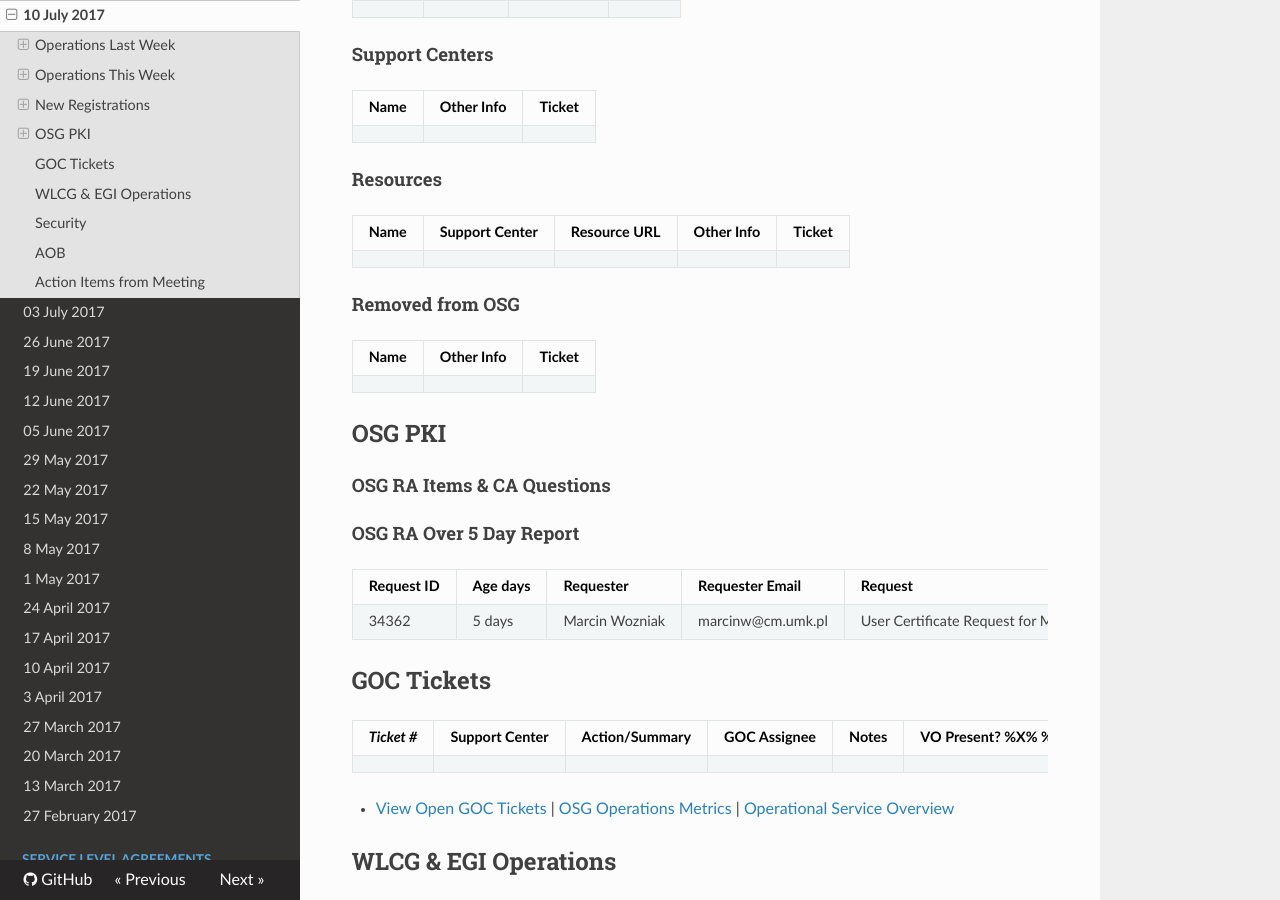
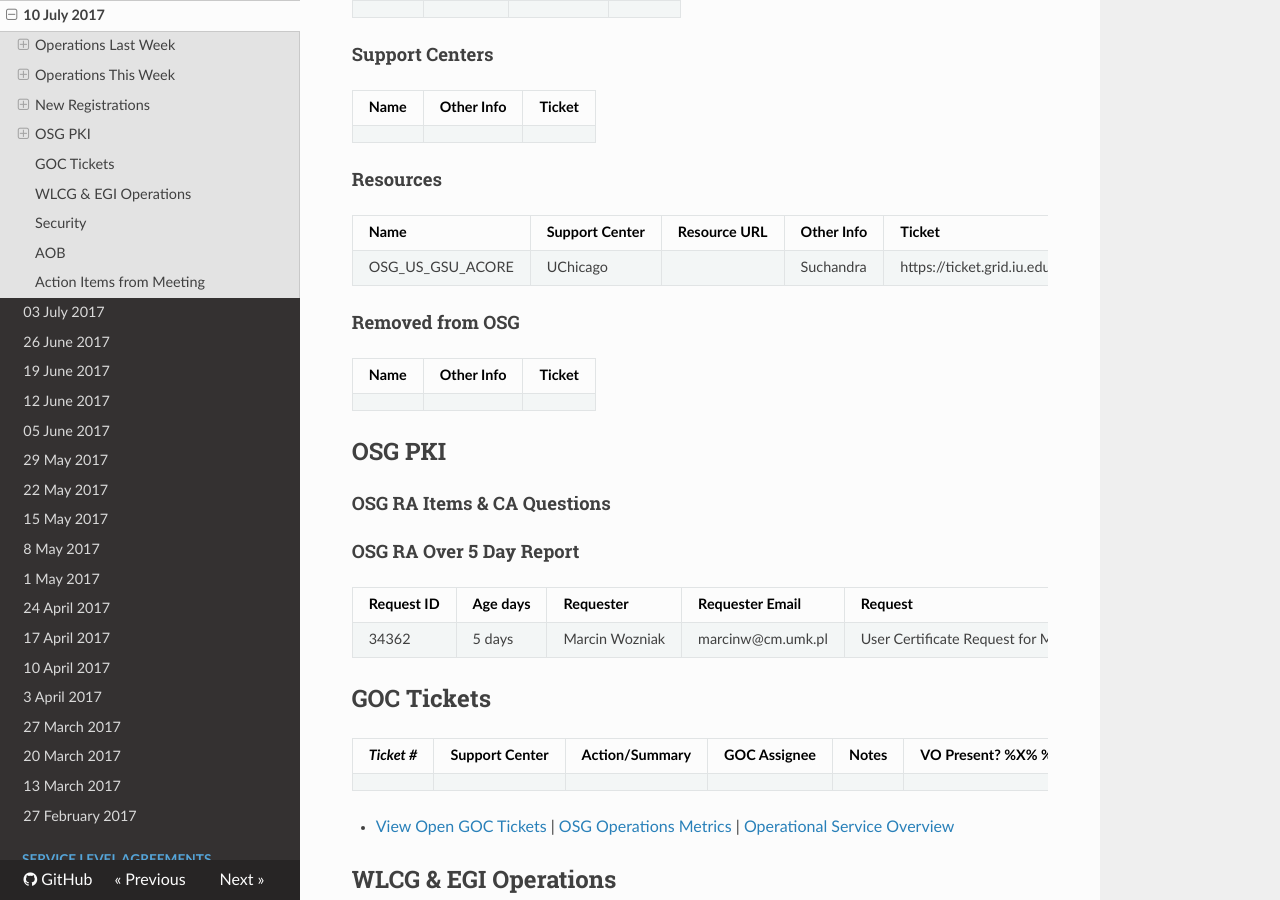
Before and after one commit to osg-htc/operations, an MkDocs documentation site: the page built from docs/WeeklyMinutes/10Jul2017.md, in a window 1280 px wide and 900 px high, scrolled down 1783 px. Built offline with MkDocs 1.6.1, drawn with Linux system fonts in a browser that asks for light colours; nearby versions of some CDN libraries; old or Windows-style settings are respelled for this version of MkDocs.

Commit message:
Update 10Jul2017.md

```diff
--- a/docs/WeeklyMinutes/10Jul2017.md
+++ b/docs/WeeklyMinutes/10Jul2017.md
@@ -50,6 +50,7 @@
 #### Resources
 | Name | Support Center | Resource URL | Other Info | Ticket |
 | ---- | -------------- | ------------ | ---------- | ------ |
+| OSG_US_GSU_ACORE | UChicago | | Suchandra | https://ticket.grid.iu.edu/34407 |
 
 #### Removed from OSG
 | Name | Other Info | Ticket |
```
